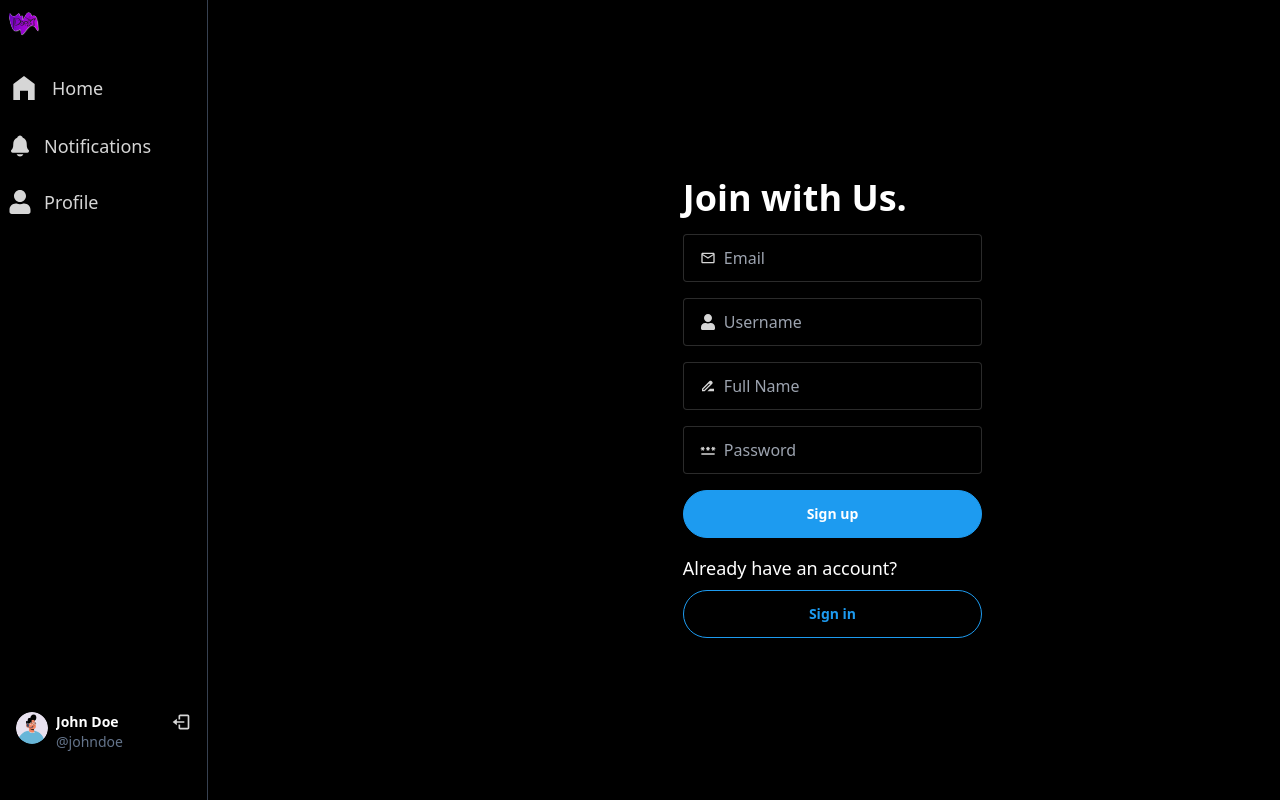
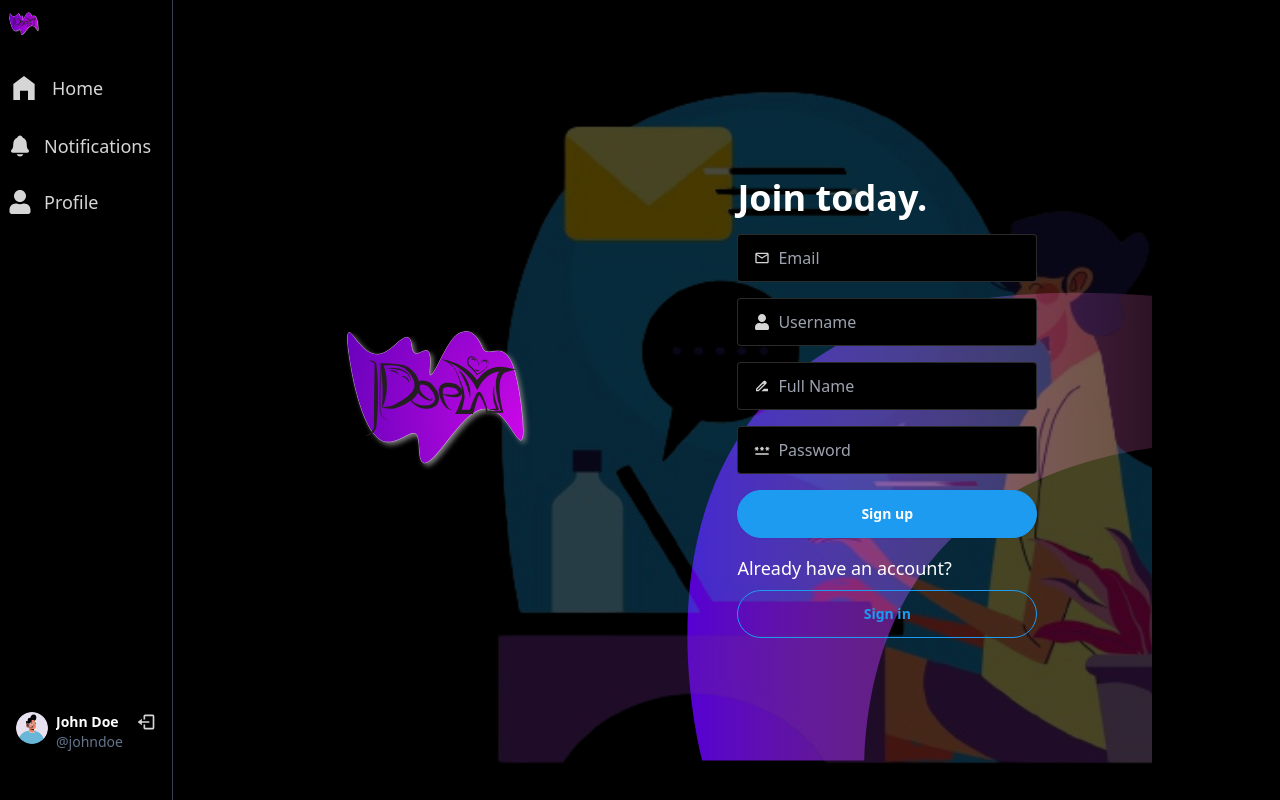
Before and after one commit to wasanjith/PHEEEW-social-media-app, a React (Vite) app in the folder frontend/: page /signup in a window 1280 px wide. Built offline with nearby package versions, Linux system fonts and the light colour scheme.

Commit message:
Changes to be committed: 	new file:   frontend/src/assets/bg.svg 	new file:   frontend/src/components/svgs/Bgsvg.jsx 	modified:   frontend/src/pages/auth/signup/SignUpPage.jsx

```diff
--- /dev/null
+++ b/frontend/src/components/svgs/Bgsvg.jsx
@@ -0,0 +1,11 @@
+import bg from '../../assets/bg.svg';
+
+const bgsvg = (props) => {
+    return (
+        <div>
+            <img src={bg} alt="bg image" {...props} />
+        </div>
+    );
+};
+
+export default bgsvg;
--- a/frontend/src/pages/auth/signup/SignUpPage.jsx
+++ b/frontend/src/pages/auth/signup/SignUpPage.jsx
@@ -2,6 +2,7 @@
 import { useState } from "react";
 
 import PHEEEWsvg from "../../../components/svgs/PHEEEWsvg";
+import bg from "../../../assets/bg.svg"; // Importing the background SVG
 
 import { MdOutlineMail } from "react-icons/md";
 import { FaUser } from "react-icons/fa";
@@ -28,15 +29,22 @@
 	const isError = false;
 
 	return (
-
-		<div className='max-w-screen-xl mx-auto flex h-screen px-10'>
-			<div className='flex-1 hidden lg:flex items-center  justify-center'>
-				<PHEEEWsvg/>
+		<div
+			className='max-w-screen-xl mx-auto flex h-screen px-10'
+			style={{
+				backgroundImage: `url(${bg})`, // Use the imported bg.svg as a background
+				backgroundSize: 'cover',      // Cover the entire div
+				backgroundPosition: 'center', // Center the background image
+				backgroundRepeat: 'no-repeat', // Prevent repeating the image
+			}}
+		>
+			<div className='flex-1 hidden lg:flex items-center justify-center'>
+				<PHEEEWsvg className='w-48 h-48 fill-white' /> {/* Adjust the logo size */}
 			</div>
 			<div className='flex-1 flex flex-col justify-center items-center'>
-				<form className='lg:w-2/3  mx-auto md:mx-20 flex gap-4 flex-col' onSubmit={handleSubmit}>
-					<PHEEEWsvg className='w-24 lg:hidden fill-white' />
-					<h1 className='text-4xl font-extrabold text-white'>Join with Us.</h1>
+				<form className='lg:w-2/3 mx-auto md:mx-20 flex gap-4 flex-col' onSubmit={handleSubmit}>
+					<PHEEEWsvg className='w-32 lg:hidden fill-white' /> {/* Adjust the logo size */}
+					<h1 className='text-4xl font-extrabold text-white'>Join today.</h1>
 					<label className='input input-bordered rounded flex items-center gap-2'>
 						<MdOutlineMail />
 						<input
@@ -53,7 +61,7 @@
 							<FaUser />
 							<input
 								type='text'
-								className='grow '
+								className='grow'
 								placeholder='Username'
 								name='username'
 								onChange={handleInputChange}
@@ -96,4 +104,5 @@
 		</div>
 	);
 };
+
 export default SignUpPage;
```
Also changed, not shown: frontend/src/assets/bg.svg (added).
